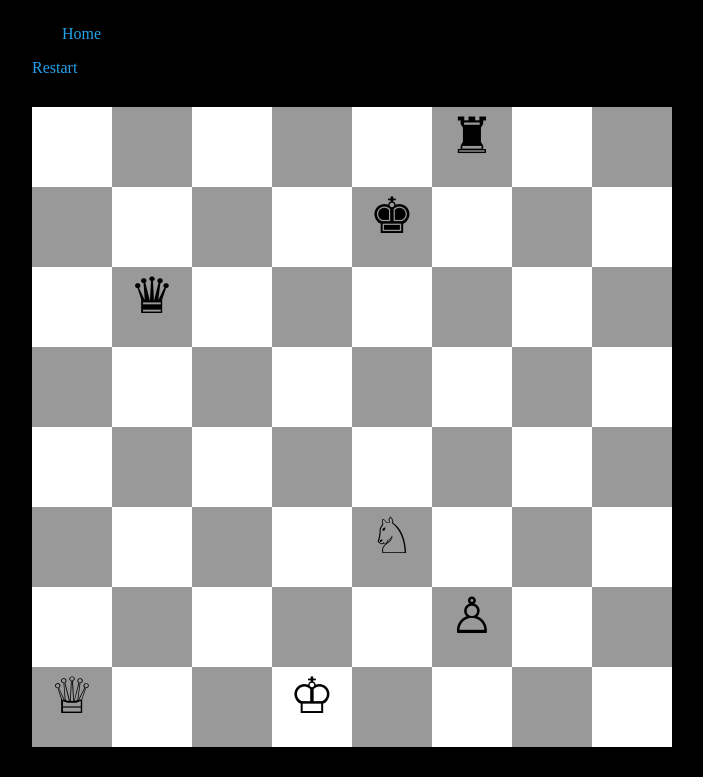
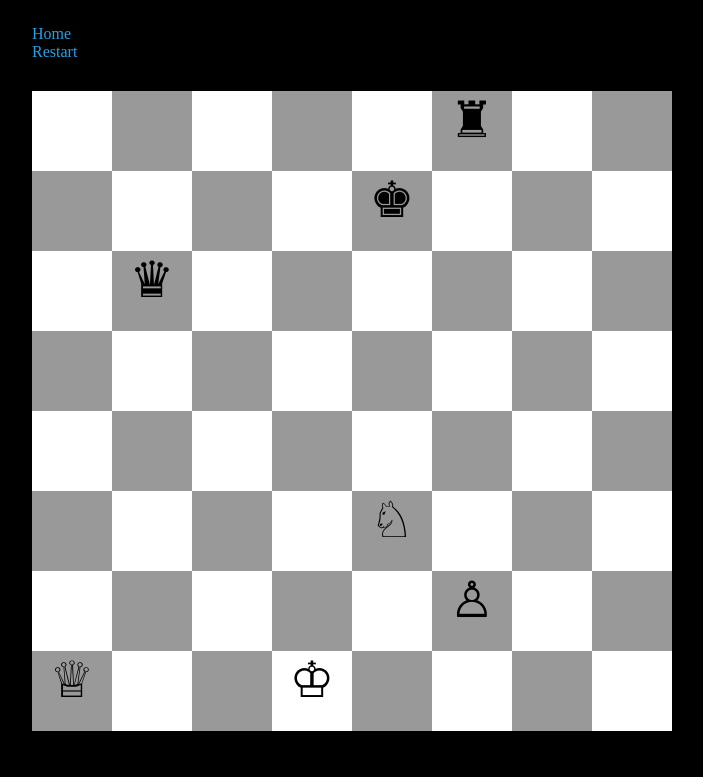
Before and after one commit to mannattuli/chess-puzzle, a plain HTML site: page 2puzzle.html in a window 1280 px wide. Shown: the part 102-879 px from the top of the page, without its empty margins (6-709 px from the left). Drawn offline with Linux system fonts and the light colour scheme.

Commit message:
Fixing margins

```diff
--- a/2puzzle.html
+++ b/2puzzle.html
@@ -9,9 +9,7 @@
   </head>
   <body>
     <p class="correct">Click the piece for the answer</p>
-    <p>
-      <a href="/">Home</a>
-    </p>
+    <a href="/">Home</a><br>
     <a href="/2puzzle">Restart</a>
     <div class="chessboard">
       <!-- 1st -->
```
